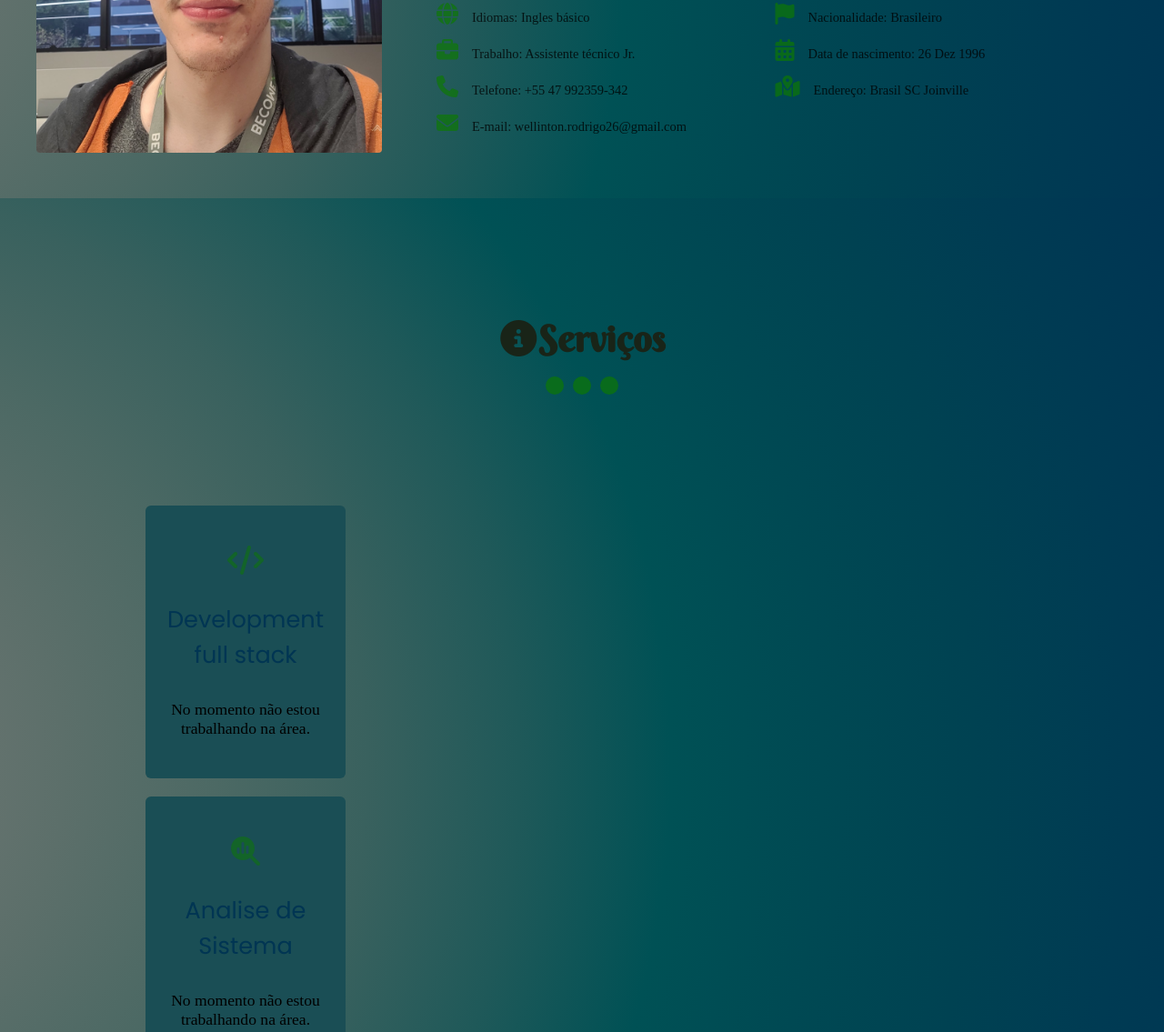
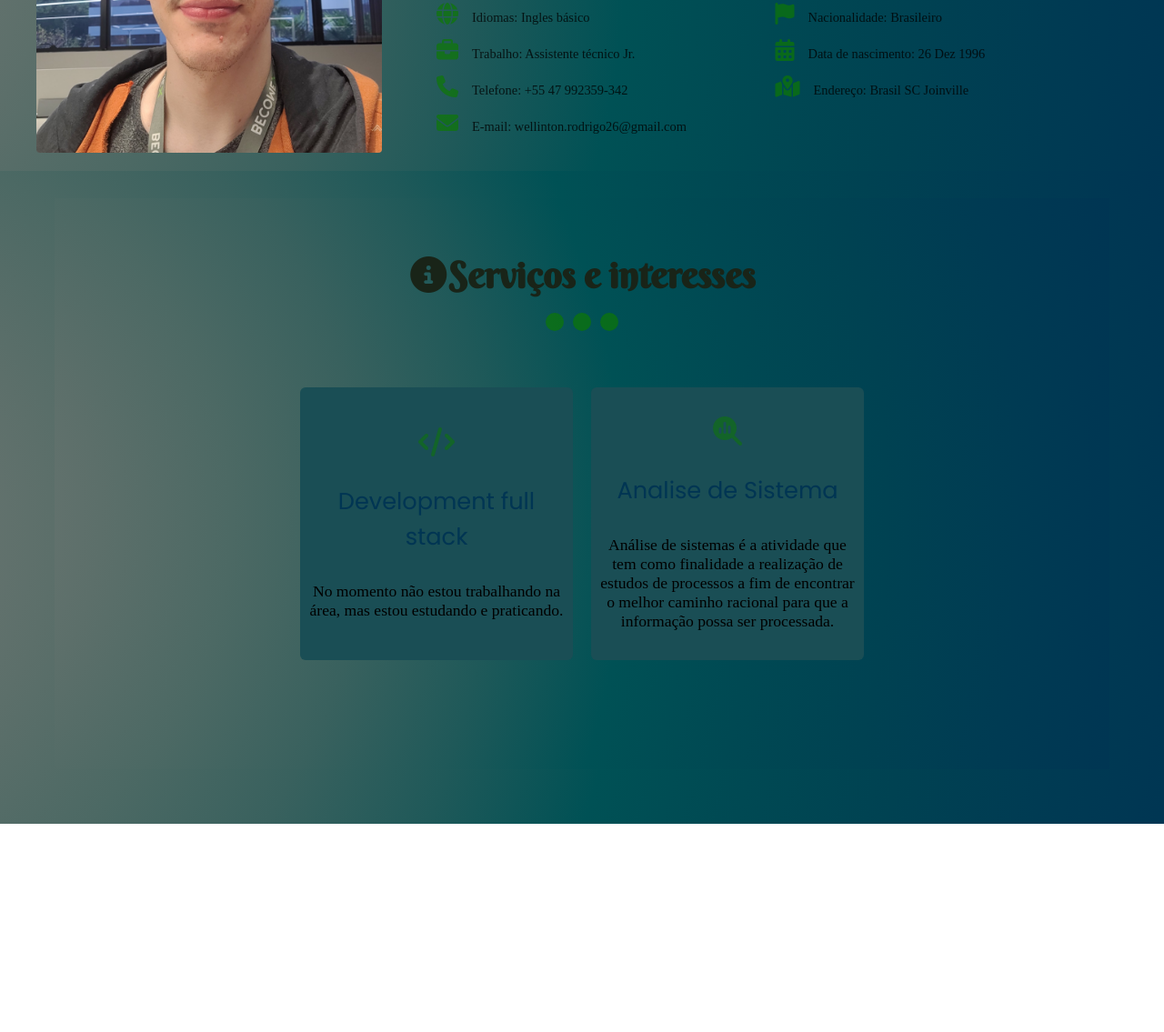
Before and after one commit to WellintonRodrigo/PortifolioWellinton, a plain HTML site: page LANDING PAGE - portfólio/index.html in a window 1280 px wide. Shown: the part 1151-2286 px from the top of the page at 91% size. After the commit the page ends 2057 px from the top, so only its background shows below. Drawn offline with Linux system fonts and the light colour scheme.

Commit message:
:lipstick: feat: Estilização da seção de serviço
Continuação da estilização na seção de services do portifolio.

```diff
--- a/LANDING PAGE - portfólio/asset/css/style.css
+++ b/LANDING PAGE - portfólio/asset/css/style.css
@@ -1,5 +1,9 @@
 @import url('https://fonts.googleapis.com/css2?family=Poppins&display=swap');
 @import url('https://fonts.googleapis.com/css2?family=Berkshire+Swash&display=swap');
+
+:root{
+    --gradiente: radial-gradient(circle at -20.44% 56.16%, #767b78 0, #6a7571 10%, #5c6f6a 20%, #4c6964 30%, #39615e 40%, #1f5959 50%, #005155 60%, #004953 70%, #004252 80%, #003b53 90%, #003553 100%);
+}
 *{
     margin: 0;
     padding: 0;
@@ -9,7 +13,7 @@
 }
 
 body{
-    background-image: radial-gradient(circle at -20.44% 56.16%, #767b78 0, #6a7571 10%, #5c6f6a 20%, #4c6964 30%, #39615e 40%, #1f5959 50%, #005155 60%, #004953 70%, #004252 80%, #003b53 90%, #003553 100%);
+    background-image: var(--gradiente);
     max-width: 1327px;
     margin: 0 auto;
 }
@@ -56,7 +60,6 @@ header samp{
     align-items: center;
     gap:60px ;
     padding: 60px;
-    background-image: radial-gradient(circle at -20.44% 56.16%, #767b78 0, #6a7571 10%, #5c6f6a 20%, #4c6964 30%, #39615e 40%, #1f5959 50%, #005155 60%, #004953 70%, #004252 80%, #003b53 90%, #003553 100%);
 }
 .section-div div{
     margin: 120px;
@@ -118,7 +121,7 @@ header samp{
 /*seção principal sobre mim*/
 
 main{
-    background-image: radial-gradient(circle at -20.44% 56.16%, #767b78 0, #6a7571 10%, #5c6f6a 20%, #4c6964 30%, #39615e 40%, #1f5959 50%, #005155 60%, #004953 70%, #004252 80%, #003b53 90%, #003553 100%);
+    background-image: var(--gradiente);
 }
 .img_sobre{
     max-width: 100%;
@@ -257,9 +260,9 @@ main{
 /*SEÇÃO SERVICES*/
 
    .services {
-    margin: top -30px;
+    margin-top: -30px;
     padding: 60px;
-    background-image: radial-gradient(circle at -20.44% 56.16%, #767b78 0, #6a7571 10%, #5c6f6a 20%, #4c6964 30%, #39615e 40%, #1f5959 50%, #005155 60%, #004953 70%, #004252 80%, #003b53 90%, #003553 100%);
+    background-image: var(--gradiente);
    }
 
    .my_services{
@@ -278,14 +281,15 @@ main{
     cursor: pointer;
     position: relative;
     padding: 10px;
+    gap: 30px;
     display: grid;
-    gap: 30px;
     text-align: center;
     max-width: 300px;
     height: 300px;
     background-color: #1a4e55;
     align-content: center;
     border-radius: 6px;
+
 
    }
 
@@ -345,6 +349,21 @@ main{
     border-bottom: 2px solid #1bc708e9;
     border-left: 2px solid #1ac307ee;
    }
+
+   .sobre_services h1{
+    font-size:2.5rem;
+    color :#192418;
+    margin-bottom: 15px;
+    font-family: "Berkshire Swash", cursive;
+    text-align: center;
+}
+
+.sobre_services  .buttons{
+    display: flex;
+    gap: 10px;
+    justify-content: center;
+    padding: 2px;
+}
     /*RESPONSIVIDADE*/
 
     @media(max-width:992px){
--- a/LANDING PAGE - portfólio/index.html
+++ b/LANDING PAGE - portfólio/index.html
@@ -82,9 +82,9 @@
 
       <section class="services">
 
-        <article aria-label="seção sobre mim" class="sobre">
-          <div class="sobre_titulo">
-          <h1><i class="fa-solid fa-circle-info"></i>Serviços</h1>
+        <article aria-label=" My services" class="services">
+          <div class="sobre_services">
+          <h1><i class="fa-solid fa-circle-info"></i>Serviços e interesses</h1>
 
           <div class="buttons">
             <span></span>
@@ -98,13 +98,15 @@
             <li>
               <i class="fa-solid fa-code"></i>
               <h3>Development full stack</h3>
-              <p> No momento não estou trabalhando na área.</p>
+              <p> No momento não estou trabalhando na área, mas estou estudando e praticando.</p>
             </li>
+
             <li>
               <i class="fa-solid fa-magnifying-glass-chart"></i>
               <h3>Analise de Sistema</h3>
-              <p> No momento não estou trabalhando na área. </p>
+              <p>Análise de sistemas é a atividade que tem como finalidade a realização de estudos de processos a fim de encontrar o melhor caminho racional para que a informação possa ser processada. </p>
             </li>
+
          </ul>
 
       </div>
```
